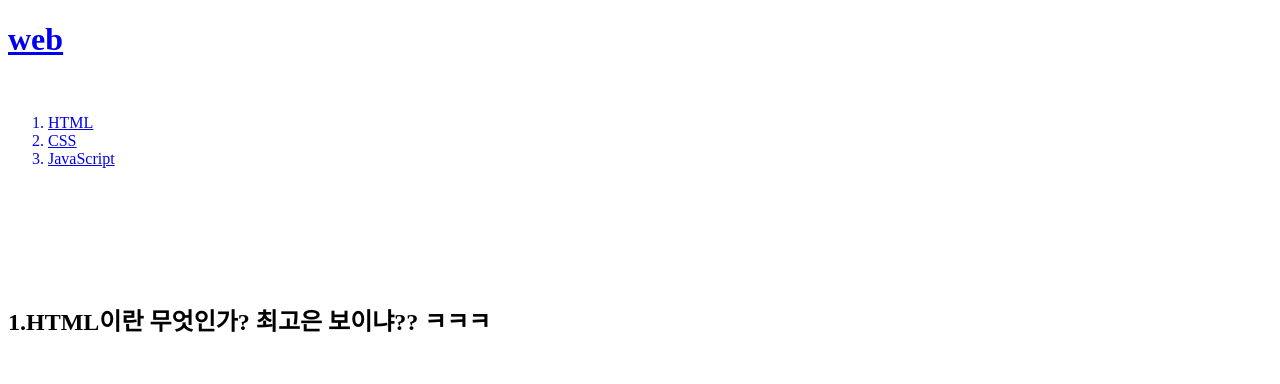
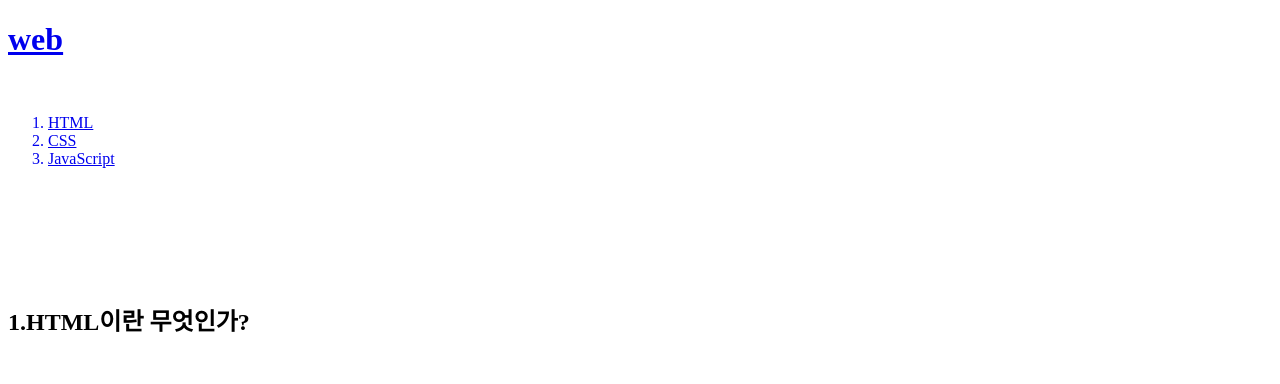
Before and after one commit to xXxNunlaxXx/web, a plain HTML site: page 1.html in a window 1280 px wide. Shown: the top 384 px of the page. Drawn offline with Linux system fonts and the light colour scheme.

Commit message:
Update 1.html

```diff
--- a/1.html
+++ b/1.html
@@ -13,8 +13,7 @@
         <a href="3.html"><li>JavaScript</li></a>
     </ol>
     <br>
-    <p style="margin-top:100px;"><h2>1.HTML이란 무엇인가?
-    최고은 보이냐?? ㅋㅋㅋ</h2></p>
+    <p style="margin-top:100px;"><h2>1.HTML이란 무엇인가?</h2></p>
 
     <p style="margin-top:50px;">HTML : <strong>H</strong>YPER <strong>T</strong>EXT <strong>M</strong>ARKUP <strong>L</strong>ANGUAGE<br>
     <a href="https://www.w3.org/TR/html52/" target="_blank" title="html specification">HTML</a>은 Hyper Text Markup Language 약어로 HyperText(웹 페이지에서 다른 페이지로 이동할 수 있도록 하는 것) 기능을 가진 문서를 만드는 언어입니다. 다시 말해, 구조를 설계할 때 사용되는 언어로 hyper link 시스템을 가지고 있으며, 흔히 말하는 웹 페이지를 위한 마크업 언어라고 할 수 있습니다.</p>
```
